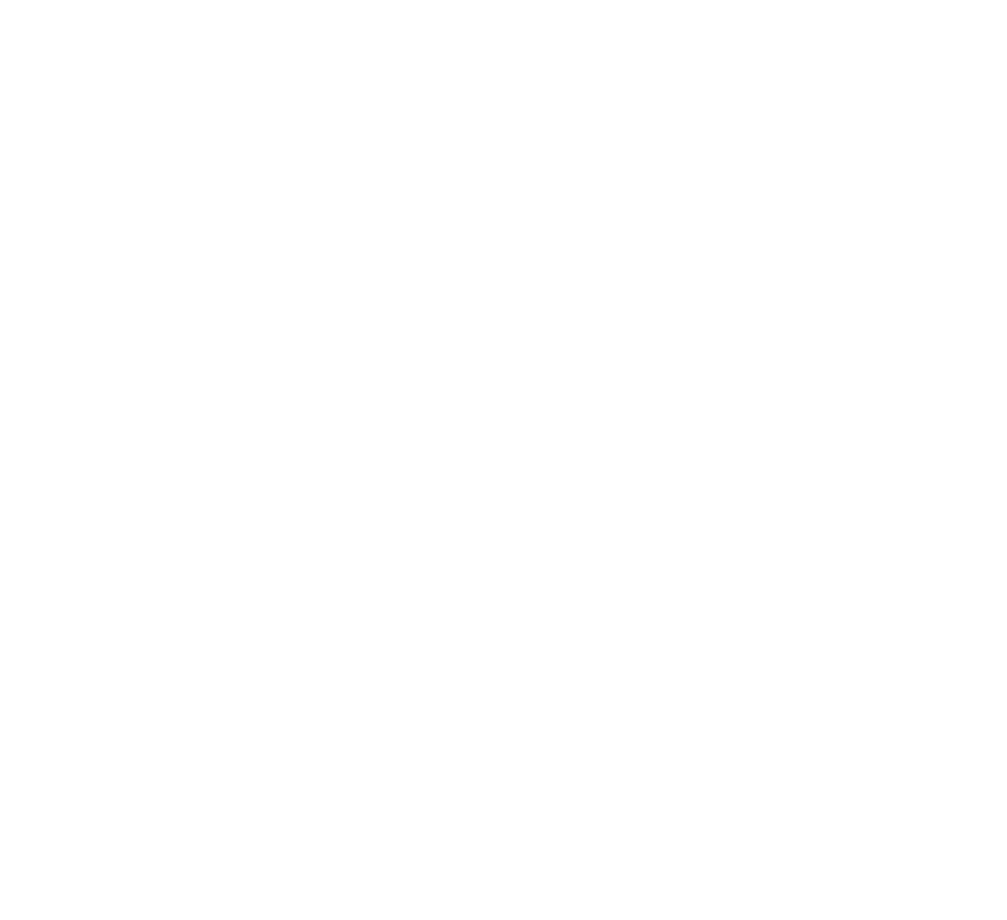
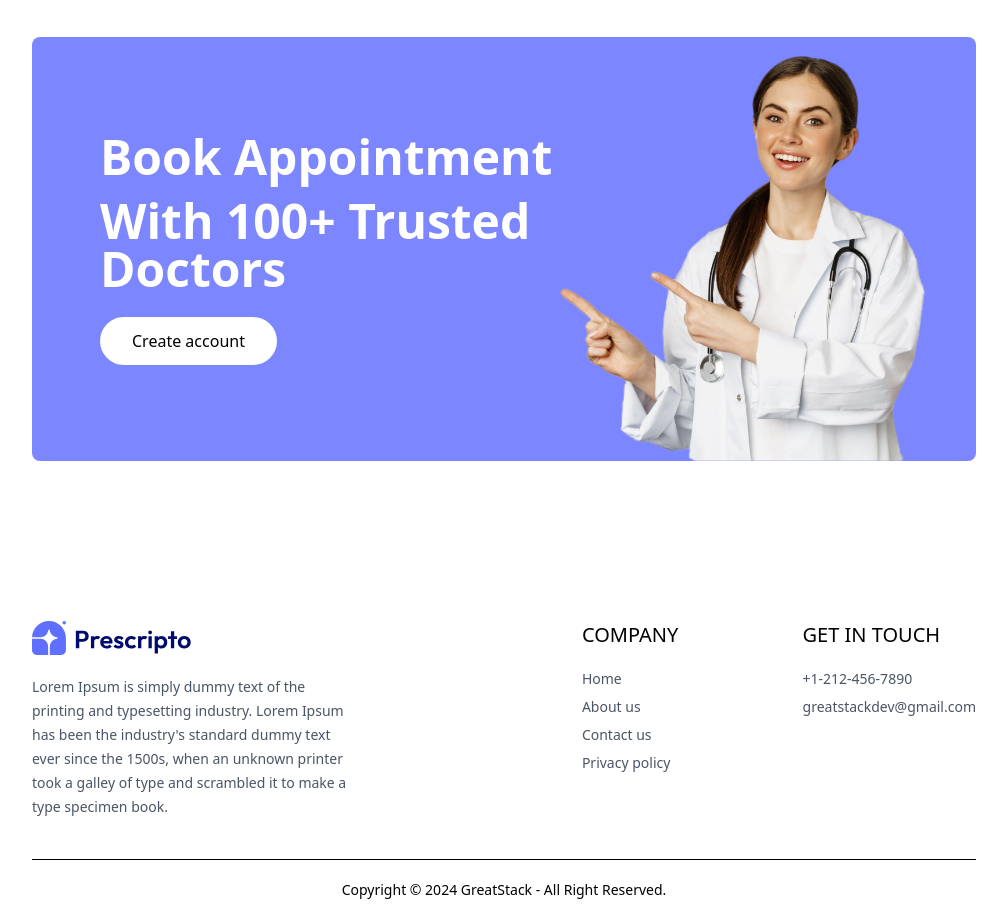
Before and after one commit to yagyesh21/DoctorApp, a React (Vite) app in the folder frontEnd/: page / in a window 1280 px wide. Shown: the part 2020-2940 px from the top of the page, without its empty margins (136-1143 px from the left). Before the commit the page ends 2041 px from the top, so only its background shows below. Built offline with nearby package versions, Linux system fonts and the light colour scheme.

Commit message:
completed home page

```diff
--- a/frontEnd/src/App.jsx
+++ b/frontEnd/src/App.jsx
@@ -9,6 +9,7 @@
 import Appointments from './pages/Appointments';
 import Navbar from './components/Navbar';
 import Contact from './pages/Contact';
+import Footer from './components/Footer';
 
 const App = () => {
   return (
@@ -25,6 +26,7 @@
     <Route path='/my-appointments' element={<MyAppointments/>}/>
     <Route path='/appointments/:docId' element={<Appointments/>}/>
     </Routes>
+   <Footer/>
    </div>
   )
 }
--- /dev/null
+++ b/frontEnd/src/components/Banner.jsx
@@ -0,0 +1,26 @@
+import React from 'react'
+import { assets } from '../assets/assets'
+import { useNavigate } from 'react-router-dom'
+
+const Banner = () => {
+  const navigate = useNavigate()
+  return (
+    <div className='flex bg-indigo-400 rounded-lg px-6 sm:px-10 md:px-14 lg:px-12 my-20 md:mx-10'>
+     {/*---left side -----*/}
+     <div className='flex-1 py-8 sm:py-10 md:py-16 lg:py-24 lg:pl-5'>
+        <div className='text-xl sm:text-2xl md:text-3xl lg:text-5xl font-semibold text-white'>
+            <p>Book Appointment</p>
+            <p className='mt-4'>With 100+ Trusted Doctors</p>
+        </div>
+        <button  onClick={()=>{navigate('/login');scrollTo(0,0)}}className='bg-white text-sm sm:text-base text-grey-600 px-8 py-3 rounded-full mt-6 hover:scale-105 translate-all'>Create account</button>
+     </div>
+
+      {/*---right side -----*/}
+     <div className='hidden md:block md:w-1/2 lg:w-[370px] relative'>
+        <img className="w-full absolute bottom-0 right-0 max-w-md "src={assets.appointment_img} alt=''></img>
+     </div>
+    </div>
+  )
+}
+
+export default Banner
--- /dev/null
+++ b/frontEnd/src/components/Footer.jsx
@@ -0,0 +1,43 @@
+import React from 'react'
+import { assets } from '../assets/assets'
+
+const Footer = () => {
+  return (
+    <div className='md:mx-10 '>
+        <div className='flex flex-col sm:grid grid-cols-[3fr_1fr_1fr] gap-14 my-10 mt-40 text-sm'>
+            {/* left side*/}
+            <div>
+                <img  className="mb-5 w-40"src={assets.logo} alt="" />
+                <p className='w-full md:w-2/3 text-gray-600 leading-6'>Lorem Ipsum is simply dummy text of the printing and typesetting industry. Lorem Ipsum has been the industry's standard dummy text ever since the 1500s, when an unknown printer took a galley of type and scrambled it to make a type specimen book.</p>
+            </div>
+
+              {/* center side*/}
+            <div>
+                <p className='text-xl font-medium mb-5 '>COMPANY</p>
+                <ul className='flex flex-col gap-2 text-gray-600'>
+                    <li>Home</li>
+                    <li>About us</li>
+                    <li>Contact us</li>
+                    <li>Privacy policy</li>
+                </ul>
+            </div>
+
+              {/* right side*/}
+            <div>
+                <p className='text-xl font-medium mb-5'>GET IN TOUCH </p>
+                <ul className='flex flex-col gap-2 text-gray-600'>
+                    <li>+1-212-456-7890</li>
+                    <li>greatstackdev@gmail.com</li>
+                </ul>
+            </div>
+        </div>
+        <div>
+            {/*COpyRIght Text */}
+            <hr/>
+            <p className='py-5 text-sm text-center '>Copyright © 2024 GreatStack - All Right Reserved.</p>
+        </div>
+    </div>
+  )
+}
+
+export default Footer
--- a/frontEnd/src/index.css
+++ b/frontEnd/src/index.css
@@ -1,3 +1,10 @@
+
+@import url('https://fonts.googleapis.com/css2?family=Outfit:wght@100..900&family=Roboto:ital,wght@0,100..900;1,100..900&display=swap');
+
+*{
+    font-family: Outfit,
+}
+
 @import "tailwindcss";
 
 .active hr{
--- a/frontEnd/src/pages/Home.jsx
+++ b/frontEnd/src/pages/Home.jsx
@@ -2,6 +2,7 @@
 import Header from '../components/Header';
 import SpecialityMenu from '../components/SpecialityMenu';
 import TopDoctor from '../components/TopDoctor';
+import Banner from '../components/Banner';
 
 const Home = () => {
   return (
@@ -9,6 +10,7 @@
       <Header/>
       <SpecialityMenu/>
       <TopDoctor/>
+      <Banner/>
     </div>
   )
 }
```
Also changed, not shown: 1 other file (tests, documents, lock files or other folders).
